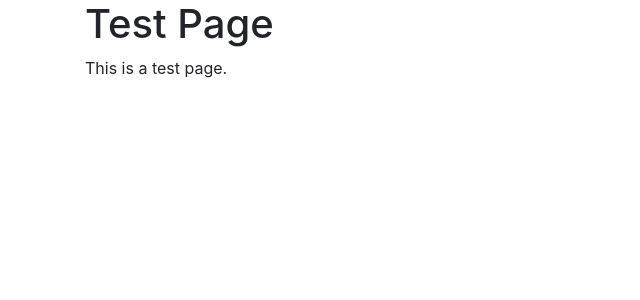
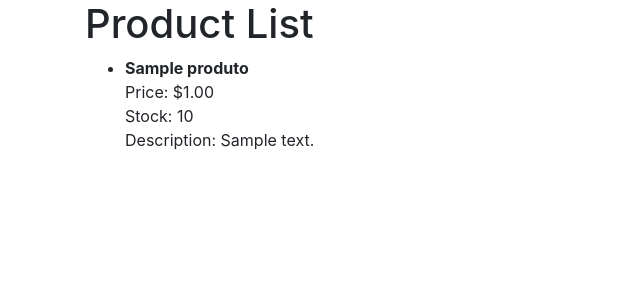
Before and after one commit to Fiagapcoo/DB2-project, a Django app: page / in a window 1280 px wide. Shown: the top 300 px of the page, without its empty margins (0-640 px from the left). Run offline with Django 5.2, Linux system fonts and the light colour scheme; tables that the repository leaves empty hold one stand-in row (values such as "Sample post"); some libraries are stand-ins or nearby versions.

Commit message:
add Product List just to see

```diff
--- a/store/templates/store.html
+++ b/store/templates/store.html
@@ -1,5 +1,21 @@
 {% extends "base.html" %}
+
 {% block content %}
-    <h1>Test Page</h1>
-    <p>This is a test page.</p>
+    <h1>Product List</h1>
+
+    {% if products %}
+        <ul>
+            {% for product in products %}
+                <li>
+                    <strong>{{ product.nome_produto }}</strong><br>
+                    Price: ${{ product.preco }}<br>
+                    Stock: {{ product.stock }}<br>
+                    Description: {{ product.descricao|default_if_none:"No description available" }}<br>
+                </li>
+            {% endfor %}
+        </ul>
+    {% else %}
+        <p>No products available at the moment.</p>
+    {% endif %}
+
 {% endblock %}
--- a/store/views.py
+++ b/store/views.py
@@ -1,6 +1,7 @@
 from django.shortcuts import render, HttpResponse
-
+from .models import *
 # Create your views here.
 
 def index(request):
-    return render(request, 'store.html')
+    products = Produtos.objects.all()
+    return render(request, 'store.html', {'products': products})
```
